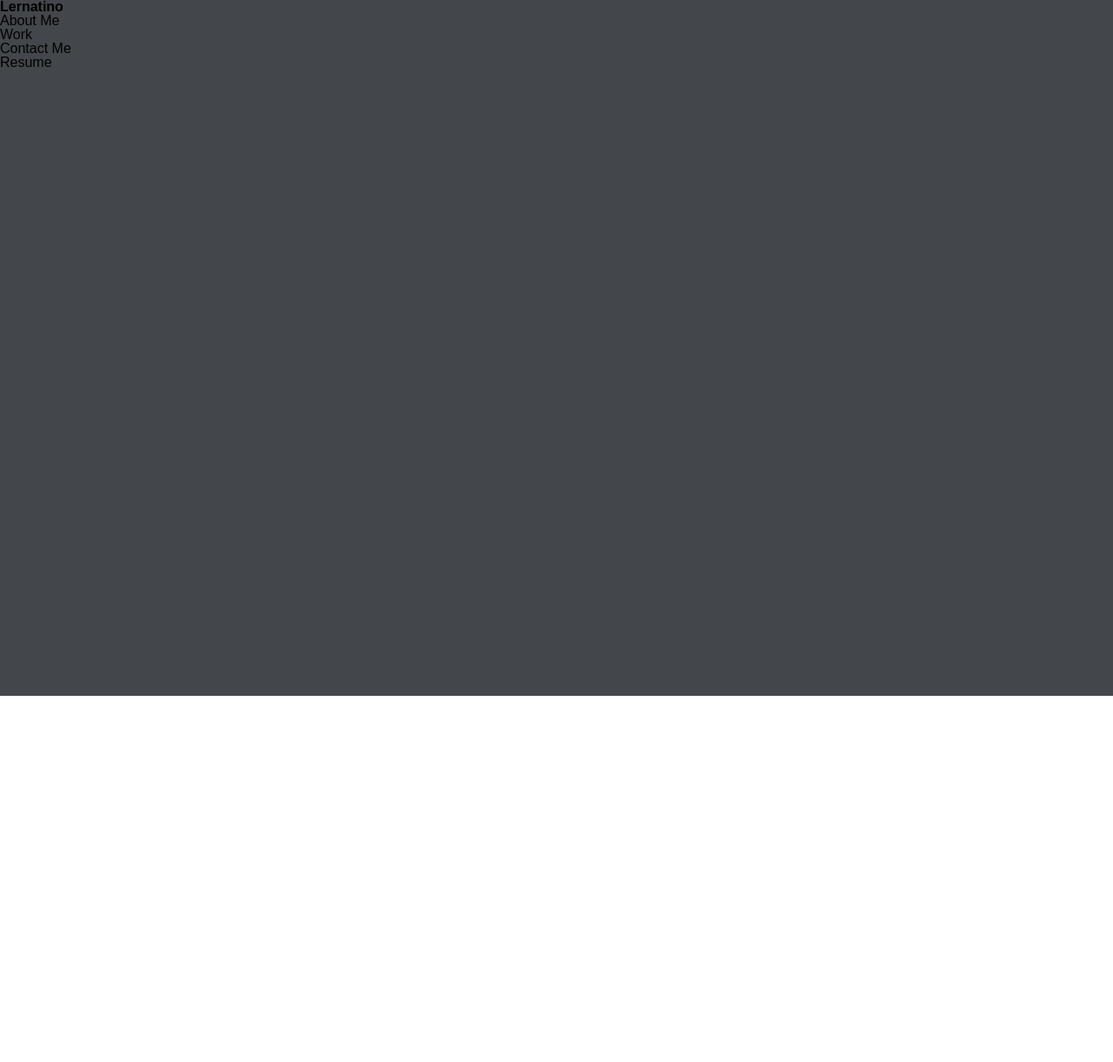
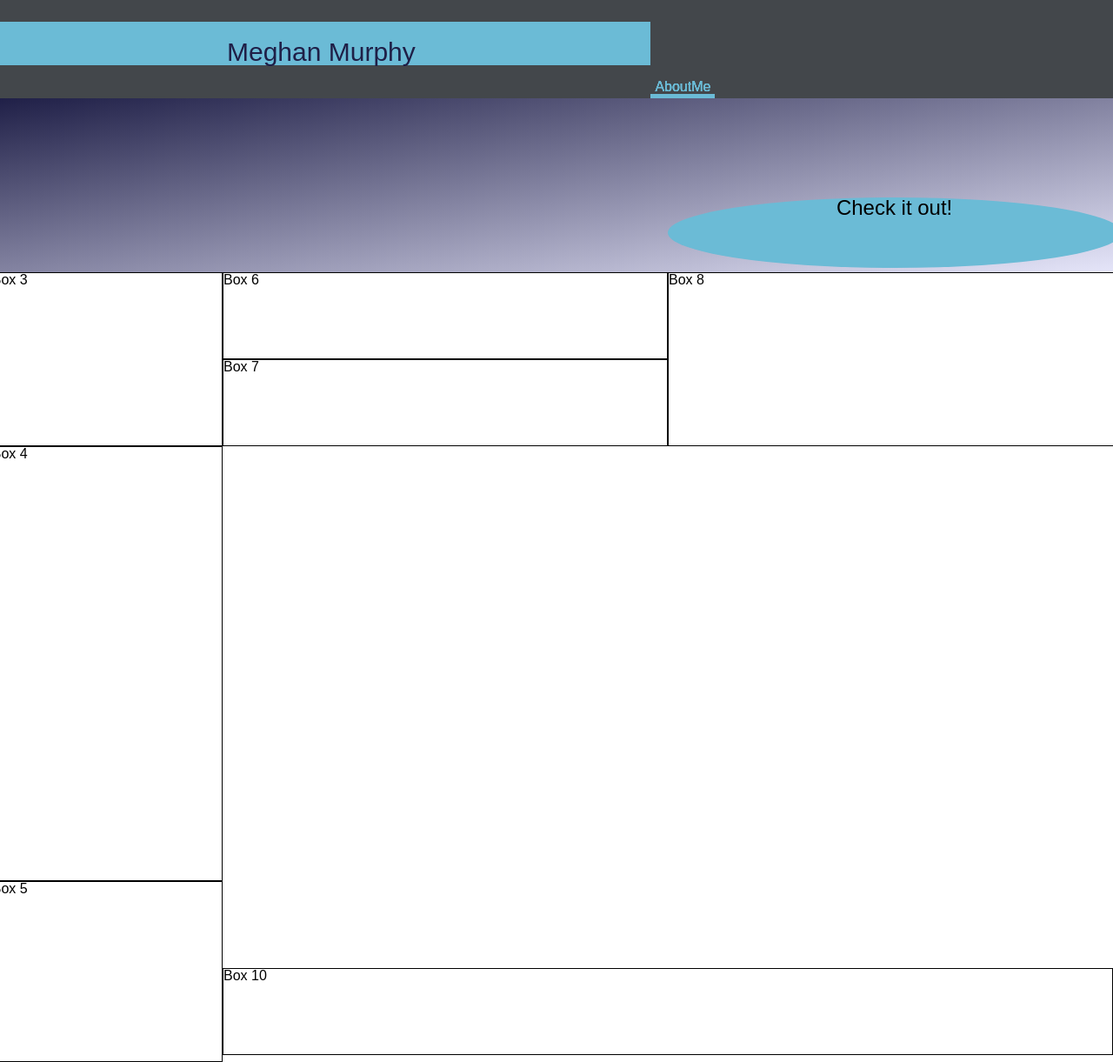
Before and after one commit to MMURPHY222/02-professional-portfolio, a plain HTML site: page index.html in a window 1280 px wide. Shown: the whole page at 87% size. Before the commit the page ends 800 px from the top, so only its background shows below. Drawn offline with Linux system fonts and the light colour scheme.

Commit message:
big changes

```diff
--- a/index.html
+++ b/index.html
@@ -6,99 +6,37 @@
     <meta name="viewport" content="width=device-width, initial-scale=1.0">
     <link rel="stylesheet" href="style.css" />
     <link rel="stylesheet" href="reset.css"/>
-    <title>Portfolio</title>
+    <title>Grid from hell 2</title>
 </head>
-<body class = "wrapper">
-    <header>
-        <article class = "box1">
-            <h1>Lernatino</h1>
-        </article>
-        <nav class = "box2">
-            <ul>
-                <li> About Me </li>
-                <li> Work </li>
-                <li> Contact Me </Li>
-                <li> Resume </li>
-            </ul>
-        </nav>
-    </header>
 
-
-
-    <!-- <section>
-        <div class = "stock">
-            <img src = "https://cdn.hovia.com/app/uploads/blue-grunge-watercolour-paint-design-plain-820x532.jpg" alt = "blue striped main image">
+<body>
+    <div class="wrapper">
+        <div class="box box1">
+            <div class = "title">
+                Meghan Murphy
+            </div>
+            <div class = "navbar">
+                <ul>
+                    <li>AboutMe</li>
+                    <li>AboutMe</li>
+                    <li>AboutMe</li>
+                    <li>AboutMe</li>
+                </ul>
+            </div>
         </div>
-        <div>
-            <h2>Cool subtitle here!</h2>
+        <div class="box box2">
+            <div id = "subtitle"> Check it out! </div>
         </div>
-    </section>
-
-    <aside>
-        <section class = "sidebar1">
-            <h3>About Me</h3>
-        </section>
-
-        <section class = "sidebar2">
-            <h3>Work</h3>
-        </section>
-
-        <section class = "sidebar3">
-            <h3>Contact Me</h3>
-        </section>
-    </aside>
-    <main>
-        <div class = "content1">
-        <p>Lorem ipsum dolor sit amet et delectus accommodare his consul copiosae legendos at vix ad putent delectus
-           delicata usu. Vidit dissentiet eos cu eum an brute copiosae hendrerit. Eos erant dolorum an. Per facer affert
-           ut. Mei iisque mentitum moderatius</p>
-
-        <p>Lorem ipsum dolor sit amet et delectus accommodare his consul copiosae legendos at vix ad putent delectus
-           delicata usu. Vidit dissentiet eos cu eum an brute copiosae hendrerit. Eos erant dolorum an. Per facer affert ut.
-           Mei iisque mentitum moderatius cu. Sit munere facilis accusam eu dicat falli consulatu at vis. Te
-           facilisis mnesarchum qui posse omnium mediocritatem est cu. Modus argumentum ne qui</p>
-        </div>
-        <figure class = "content2">
-            <img src = "" alt = "surf image">
-            <h3>Surf Report</h3>
-            <p>MERN Stack</p>
-        </figure>
-
-        <figure class = "content2">
-            <img src = "" alt = "LED wall">
-            <h3>LED Wall</h3>
-            <p>Node/IoT</p>
-        </figure>
-
-        <figure class = "content2">
-            <img src = "" alt = "Calculator">
-            <h3>Calculator</h3>
-            <p>React/JavaScript/CSS</p>
-        </figure>
-
-        <figure class = "content2">
-            <img src = "" alt = "Pastel">
-            <h3>Pastel Puzzels</h3>
-            <p>MERN Stack</p>
-        </figure>
-
-        <figure class = "content2">
-            <img src = "" alt = "Runner">
-            <h3>Run Buddy</h3>
-            <p>HTML/CSS</p>
-        </figure>
-    </main>
-
-    <footer>
-        <ul class = "footer">
-            <li>555.555.55</li>
-            <li>lernatino@website.com</li>
-            <li>GitHub</li>
-            <li>Twitter</li>
-            <li>Spotify</li>
-        </ul>
-    </footer> -->
-
-
+        <div class="box box3">Box 3</div>
+        <div class="box box4">Box 4</div>
+        <div class="box box5">Box 5</div>
+        <div class="box box6">Box 6</div>
+        <div class="box box7">Box 7</div>
+        <div class="box box8">Box 8</div>
+        <!-- <div class="box box9">Box 9</div> -->
+        <div class="box box10">Box 10</div>
+        <!-- <div class="box box11">Box 11</div>
+        <div class="box box12">Box 12</div> -->
+    </div>
 </body>
 </html>
--- a/style.css
+++ b/style.css
@@ -5,106 +5,143 @@
     --darkb: rgb(31, 31, 71);
 }
 
-.wrapper {
+
+.wrapper{
     display: grid;
-    grid-template-columns: repeat(3, 1fr);
-    grid-auto-rows: repeat(10, 1fr);
+    grid-template-columns:1fr 2fr 2fr;
+    grid-auto-rows: minmax(100px, auto);
+    /* justify-items:start; */
+    /* align-items:start; */
 }
 
-header{
-    background-color: var(--grey);
-    grid-row-start: 1;
-    grid-row-end: 2;
-    grid-column-start:1;
-    grid-column-end:4;
-}
 
-body{
-    font-family:Verdana, Geneva, Tahoma, sans-serif;
-}
-
-/* element selectors */
-
- header ul li {
-    /* display: block; */
-    /* display: inline;
-    padding: 0 10px 0 10px;
-    border-bottom: 5px solid var(--blue);
-    color: var(--blue);
-    margin-left: 25px; */
- }
-
-
-h1 {
-    /* font-size: 48px;
-    background-color: var(--blue);
-    height: 80px;
-    width: 33.3333%;
-    text-align: right;
-    margin-top: 25px; */
- }
-
-main {
-    /* margin-right: 20px;
-    padding: 20px;
-    float: right;
-    width: 20%;
-    height: 100%;
-    font-family: 'Gill Sans', 'Gill Sans MT', Calibri, 'Trebuchet MS', sans-serif; */
-}
-
-footer ul li{
-    /* color: var(--grey);
-    display: inline-block;
-    margin-left: 25px;
-    padding: 0 10px 0 10px;
-    border-bottom: 5px solid var(--darkb); */
+.wrapper > div {
+    /* border: 1px solid black; */
 
 }
 
-aside {
-    /* margin-left: 0px;
-    padding: 20px 20px 20px 0; */
+
+.box1{
+    display:grid;
+    grid-template:
+    'title navbar';
+    background-color:var(--grey);
+    grid-column-start:1;
+    grid-column-end:5;
+    grid-row:1/2;
+    margin-top: -1%;
+    margin-right: -.75%;
+    margin-left:-.75%;
+    background-color:var(--grey);
+    border:none;
 }
 
-.stock {
-    /* width:100%;
-    height: 300px;
-    position: relative; */
+.title {
+    background-color: var(--blue);
+    color: var(--darkb);
+    margin-top:5%;
+    margin-bottom:5%;
+    text-align:center;
+    padding-top: 20px;
+    font-size: 30px;
 }
 
-section h2 {
-    /* background-color: var(--blue);
-    color: var(--darkb);
-    position: absolute;
-    bottom: 0px;
-    right: 0px; */
+.navbar {
+    position:relative;
+}
+
+.navbar li{
+    display:inline;
+    border-bottom: 5px solid var(--blue);
+    padding-left: 5px;
+    padding-right: 5px;
+    color: var(--blue);
+    position:absolute;
+    bottom: 0;
+}
+
+.box2{
+    /* align-self:end; */
+    grid-column-start:1;
+    grid-column-end:5;
+    grid-row-start:2;
+    grid-row-end:4;
+    padding: 0px;
+    margin-left: -.75%;
+    margin-right: -.75%;
+    background-image: linear-gradient(to bottom right, var(--darkb), lavender);
+    border:none;
+    display:grid;
+    grid-template:
+    '... ... ...'
+    '... ... ...'
+    '... ... subtitle';
 }
 
 
-.left-nav {
-    /* margin-right: 20px;
-    padding: 20px; */
-    /* clear: both; */
-    /* float: left;
-    width: 20%;
-    height: 100%;
-    font-family: 'Gill Sans', 'Gill Sans MT', Calibri, 'Trebuchet MS', sans-serif;
-    border-right: 5px solid var(--darkb); */
+#subtitle {
+    background-color: var(--blue);
+    grid-area:subtitle;
+    margin-bottom:5px;
+    font-size: 24px;
+    text-align:center;
+    border-radius:60%;
 
 }
-
-section h3 {
-    /* font-size: 30px;
-    padding: 100px;
-    margin-top: 20px;
-    margin-bottom: 20px;
-    border-top: 5px solid white;
-    border-bottom: 5px solid white; */
+.box3 {
+    /* justify-self:end; */
+    grid-column:1;
+    grid-row-start:4;
+    grid-row-end:6;
+    margin-left: -4%;
+    border: 1px solid black;
 }
 
-footer {
-    /* position: absolute;
-    margin-top: 0;
-    bottom: 0;    */
-  }
+.box4{
+    grid-column:1;
+    grid-row-start:6;
+    grid-row-end:11;
+    margin-left: -4%;
+    border: 1px solid black;
+}
+
+.box5{
+    grid-column:1;
+    grid-row-start:11;
+    grid-row-end:13;
+    margin-left: -4%;
+    margin-bottom:-3%;
+    border: 1px solid black;
+}
+
+.box6 {
+    grid-column-start:2;
+    grid-column-end:3;
+    grid-row-start:4;
+    grid-row-end:5;
+    border: 1px solid black;
+}
+
+.box7 {
+    grid-column-start:2;
+    grid-column-end:3;
+    grid-row-start:5;
+    grid-row-end:6;
+    border: 1px solid black;
+}
+
+.box8 {
+    grid-column:3;
+    grid-row-start:4;
+    grid-row-end:6;
+    margin-right: -2%;
+    border: 1px solid black;
+}
+
+.box10{
+    grid-column-start: 2;
+    grid-column-end:5;
+    grid-row-start:12;
+    grid-row-end:13;
+    border: 1px solid black;
+}
```
